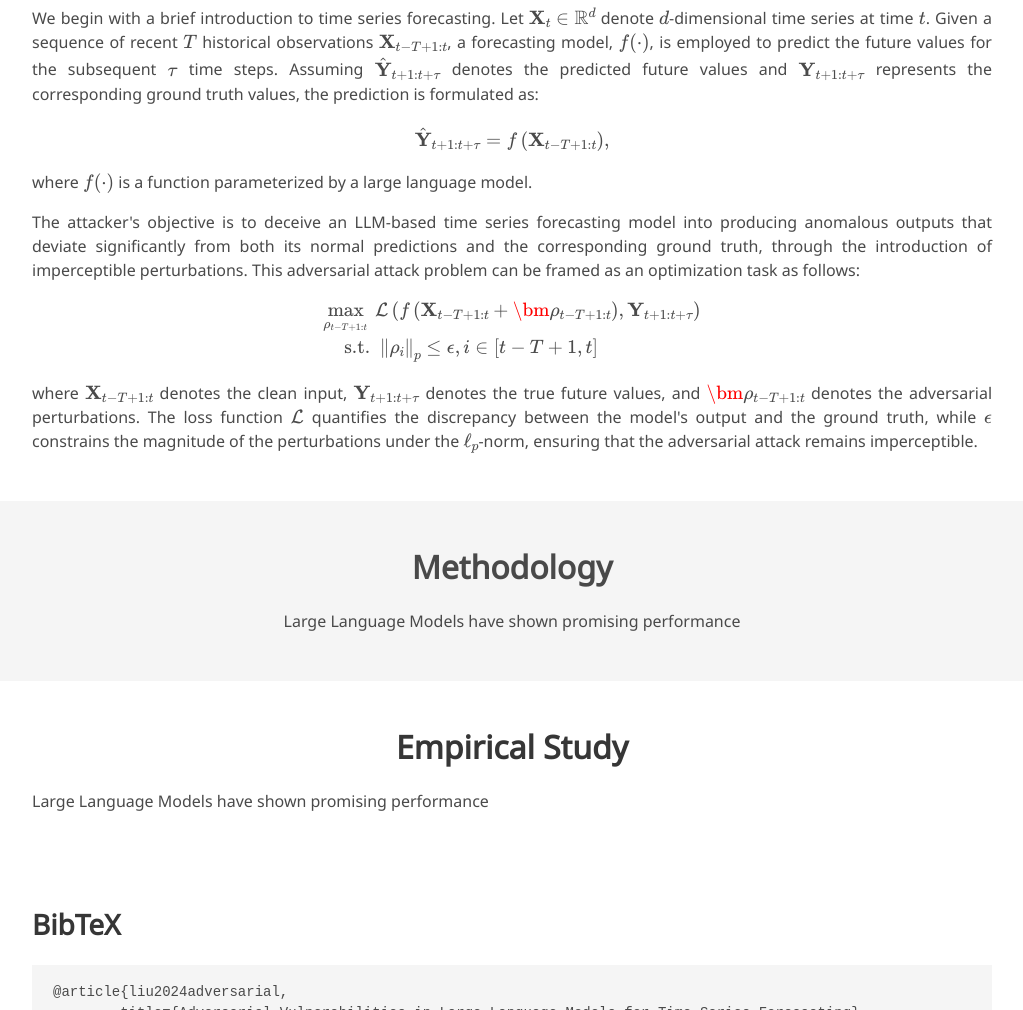
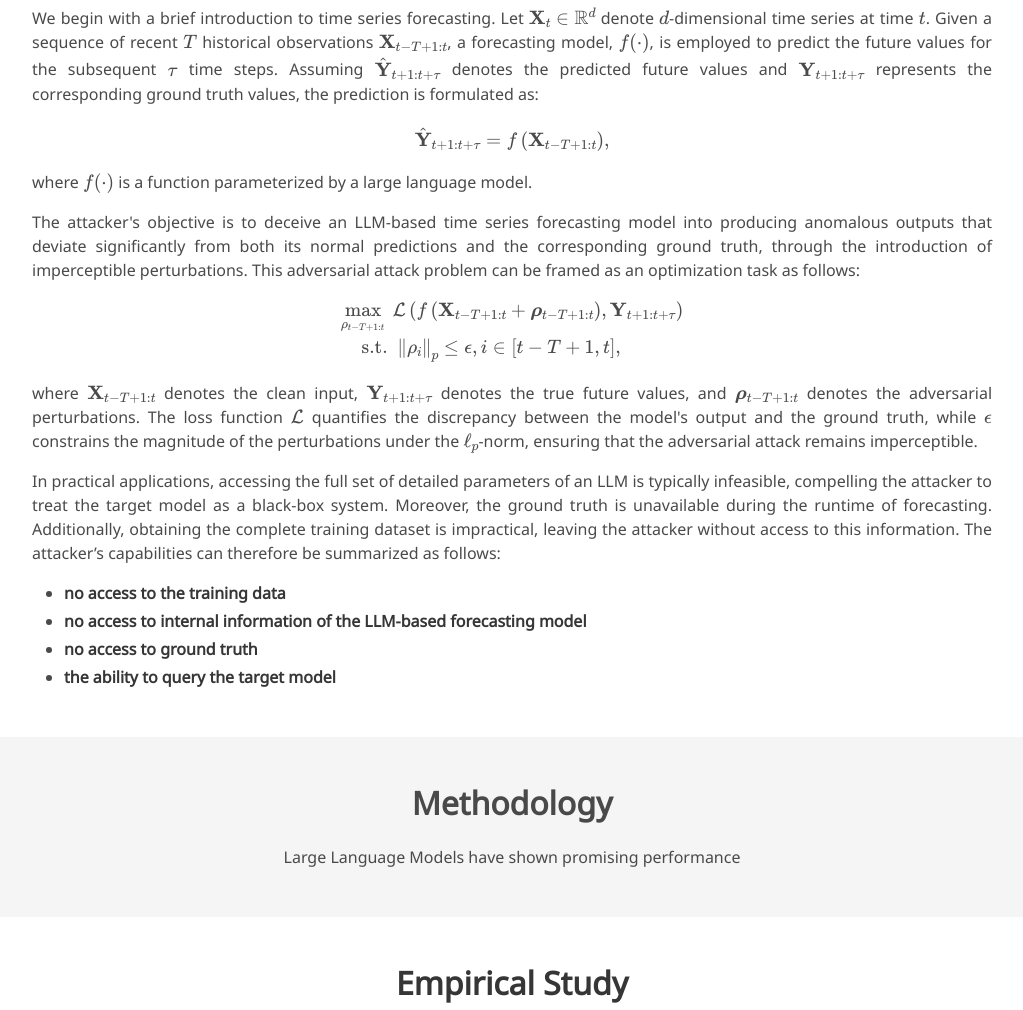
Before and after one commit to fuqliu/attack-llm4ts, a plain HTML site: page index.html in a window 1280 px wide. Shown: the part 1675-2685 px from the top of the page, without its empty margins (128-1151 px from the left). Drawn offline with nearby package versions, Linux system fonts and the light colour scheme; some icons are missing; a web font is replaced by a local one.

Commit message:
Update index.html

```diff
--- a/index.html
+++ b/index.html
@@ -158,13 +158,21 @@
             The attacker's objective is to deceive an LLM-based time series forecasting model into producing anomalous outputs that deviate significantly from both its normal predictions and the corresponding ground truth, through the introduction of imperceptible perturbations. This adversarial attack problem can be framed as an optimization task as follows:
             \[
               \begin{split}
-                \max_{\rho_{t-T+1:t}}~& \mathcal{L}\left(f\left(\mathbf{X}_{t-T+1:t}+\bm{\rho}_{t-T+1:t} \right), \mathbf{Y}_{t+1:t+\tau}\right)\\
-                \text{s.t.}~&\ \left\|\rho_i \right\|_p \le\epsilon, i\in\left[t-T+1,t\right]
+                \max_{\rho_{t-T+1:t}}~& \mathcal{L}\left(f\left(\mathbf{X}_{t-T+1:t}+\boldsymbol{\rho}_{t-T+1:t} \right), \mathbf{Y}_{t+1:t+\tau}\right)\\
+                \text{s.t.}~&\ \left\|\rho_i \right\|_p \le\epsilon, i\in\left[t-T+1,t\right],
               \end{split}
             \]
-            where \( \mathbf{X}_{t-T+1:t} \) denotes the clean input, \( \mathbf{Y}_{t+1:t+\tau} \) denotes the true future values, and \( \bm{\rho}_{t-T+1:t} \) denotes the adversarial perturbations. The loss function \( \mathcal{L} \) quantifies the discrepancy between the model's output and the ground truth, while \( \epsilon \) constrains the magnitude of the perturbations under the \( \ell_p \)-norm, ensuring that the adversarial attack remains imperceptible.
+            where \( \mathbf{X}_{t-T+1:t} \) denotes the clean input, \( \mathbf{Y}_{t+1:t+\tau} \) denotes the true future values, and \( \boldsymbol{\rho}_{t-T+1:t} \) denotes the adversarial perturbations. The loss function \( \mathcal{L} \) quantifies the discrepancy between the model's output and the ground truth, while \( \epsilon \) constrains the magnitude of the perturbations under the \( \ell_p \)-norm, ensuring that the adversarial attack remains imperceptible.
           </p>
-
+          <p>
+            In practical applications, accessing the full set of detailed parameters of an LLM is typically infeasible, compelling the attacker to treat the target model as a black-box system. Moreover, the ground truth is unavailable during the runtime of forecasting. Additionally, obtaining the complete training dataset is impractical, leaving the attacker without access to this information. The attacker’s capabilities can therefore be summarized as follows:
+          </p>
+          <ul>
+            <li><strong>no access to the training data</strong></li>
+            <li><strong>no access to internal information of the LLM-based forecasting model</strong></li>
+            <li><strong>no access to ground truth</strong></li>
+            <li><strong>the ability to query the target model</strong></li>
+          </ul>
         </div>
       </div>
     </div>
```
